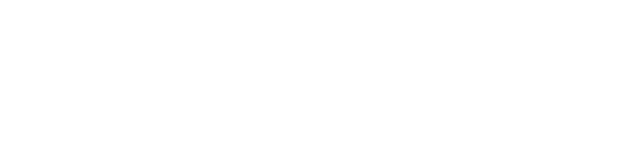
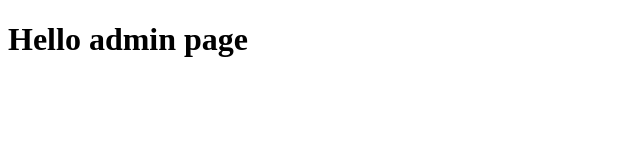
Before and after one commit to VadimKharovyuk/GitHub_Pages_Decap_CMS, a plain HTML site: page admin/index.html in a window 1280 px wide. Shown: the whole page, without its empty margins (0-640 px from the left). Drawn offline with Linux system fonts and the light colour scheme.

Commit message:
add worker

```diff
--- a/admin/index.html
+++ b/admin/index.html
@@ -6,6 +6,7 @@
   <title>Admin</title>
 </head>
 <body>
+<H1>Hello admin page </H1>
 <script src="https://unpkg.com/decap-cms@^3.0.0/dist/decap-cms.js"></script>
 </body>
 </html>
```
